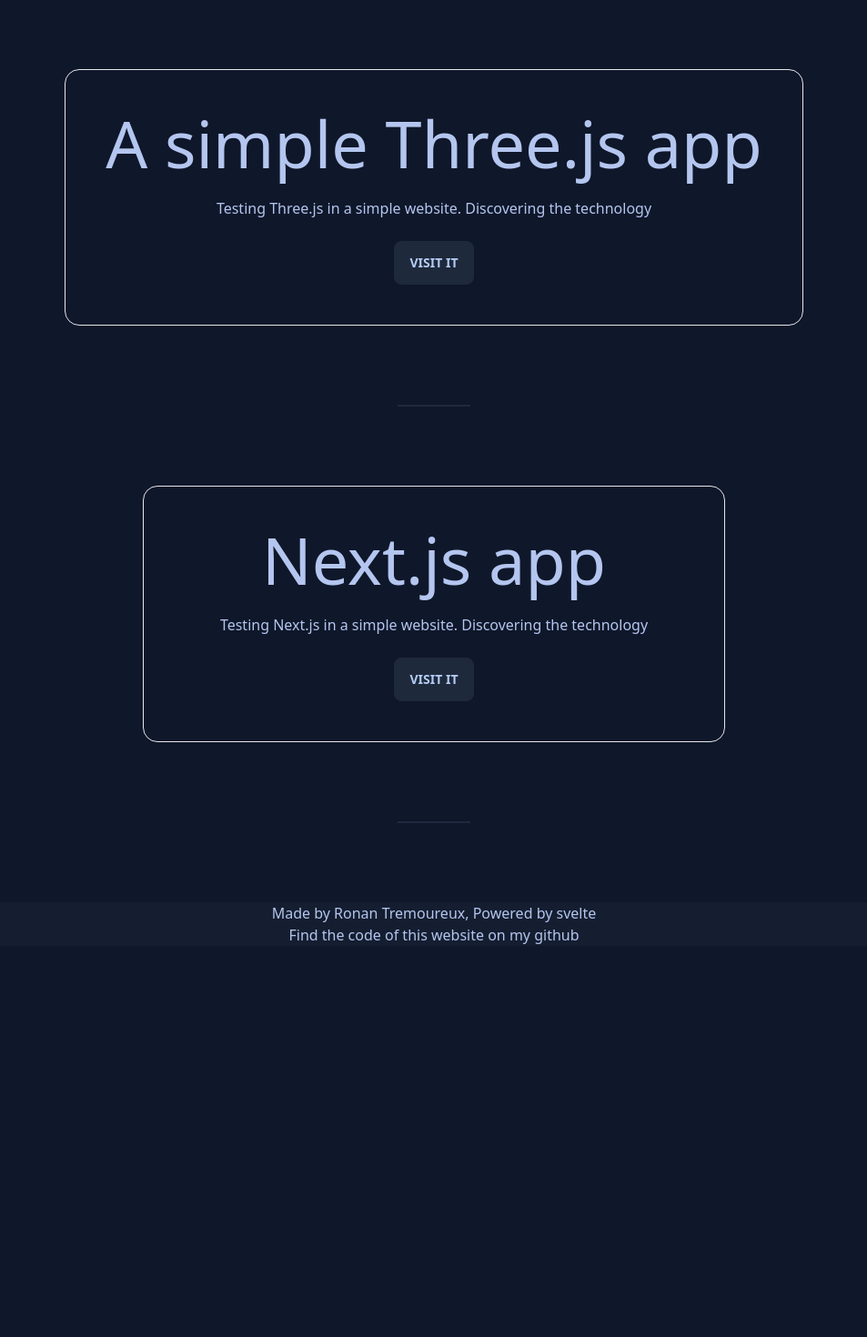
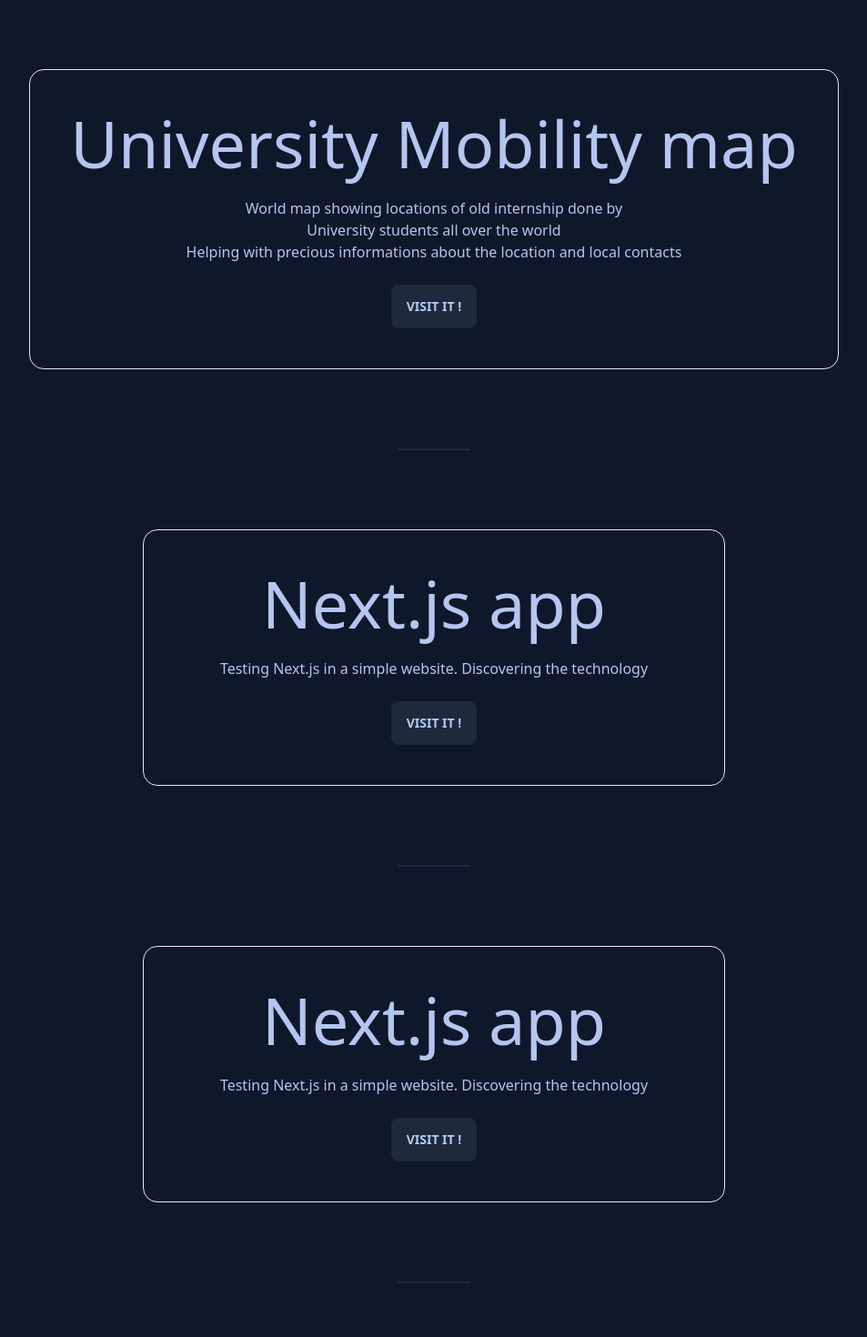
Before and after one commit to lumi-git/mywebsite, a SvelteKit app: page /projects/OthersWebsites in a window 1280 px wide. Shown: the part 440-1910 px from the top of the page at 91% size, without its empty margins (163-1116 px from the left). Before the commit the page ends 1480 px from the top, so only its background shows below. Built offline with nearby package versions, Linux system fonts and the light colour scheme.

Commit message:
add the esir map website

```diff
--- a/src/routes/projects/OthersWebsites/+page.svelte
+++ b/src/routes/projects/OthersWebsites/+page.svelte
@@ -6,7 +6,6 @@
 		for (let i = 0; i < bar.length; i++) {
 			bar[i].textContent = "Projects / Websites";
 		}
-
 	}
     onMount(() => {
         setUrl();
@@ -39,17 +38,27 @@
 <div class="divider w-20 m-auto mt-20 mb-20"></div>
 
 <div class = "items-center card bg-opacity-60 rounded-2xl w-1/2 m-auto p-5 min-w-fit border ">
-    <h1 class = " text-7xl  m-6" >A simple Three.js app </h1>
-    <a class = " "> Testing Three.js in a simple website. Discovering the technology</a>
-    <a href = https://threejsapp.ronantremoureux.fr class = "btn  m-6" target = "_blank" rel="noreferrer noopener">Visit it</a>
+    <h1 class = " text-7xl  m-6" >University Mobility map </h1>
+    <p>World map showing locations of old internship done by</p>
+    <p>University students all over the world</p>
+    <p> Helping with precious informations about the location and local contacts</p>
+    <a href = https://esir-mobility-map.vercel.app/map class = "btn  m-6" target = "_blank" rel="noreferrer noopener">Visit it !</a>
 </div>
 
 <div class="divider w-20 m-auto mt-20 mb-20"></div>
 
 <div class = "items-center card bg-opacity-60 rounded-2xl w-1/2 m-auto p-5 min-w-fit border">
     <h1 class = " text-7xl  m-6" >Next.js app</h1>
-    <a class = " "> Testing Next.js in a simple website. Discovering the technology</a>
-    <a href = https://next.ronantremoureux.fr class = "btn  m-6" target = "_blank" rel="noreferrer noopener">Visit it </a>
+    <p class = " "> Testing Next.js in a simple website. Discovering the technology</p>
+    <a href = https://next.ronantremoureux.fr class = "btn  m-6" target = "_blank" rel="noreferrer noopener">Visit it !</a>
 </div>
 
 <div class="divider w-20 m-auto mt-20 mb-20"></div>
+
+<div class = "items-center card bg-opacity-60 rounded-2xl w-1/2 m-auto p-5 min-w-fit border">
+    <h1 class = " text-7xl  m-6" >Next.js app</h1>
+    <p class = " "> Testing Next.js in a simple website. Discovering the technology</p>
+    <a href = https://next.ronantremoureux.fr class = "btn  m-6" target = "_blank" rel="noreferrer noopener">Visit it !</a>
+</div>
+
+<div class="divider w-20 m-auto mt-20 mb-20"></div>
```
